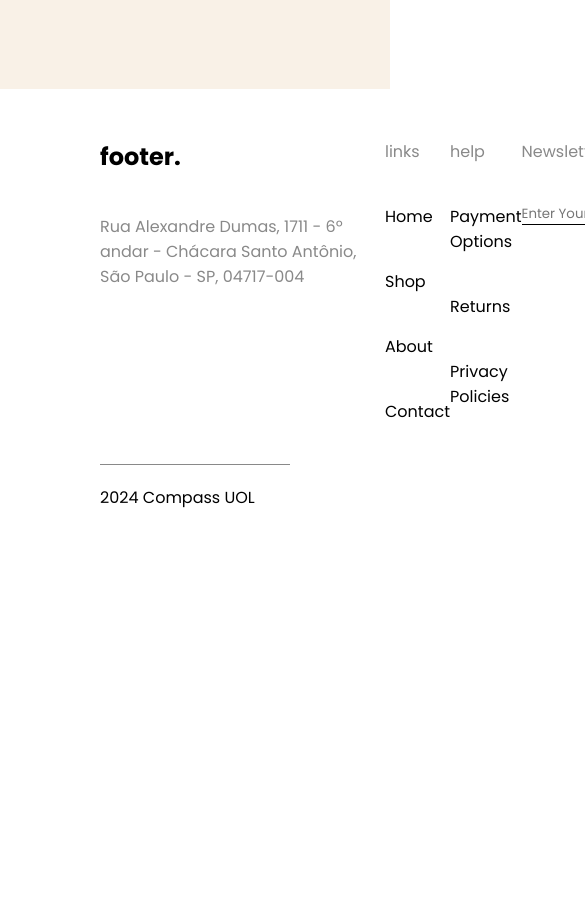
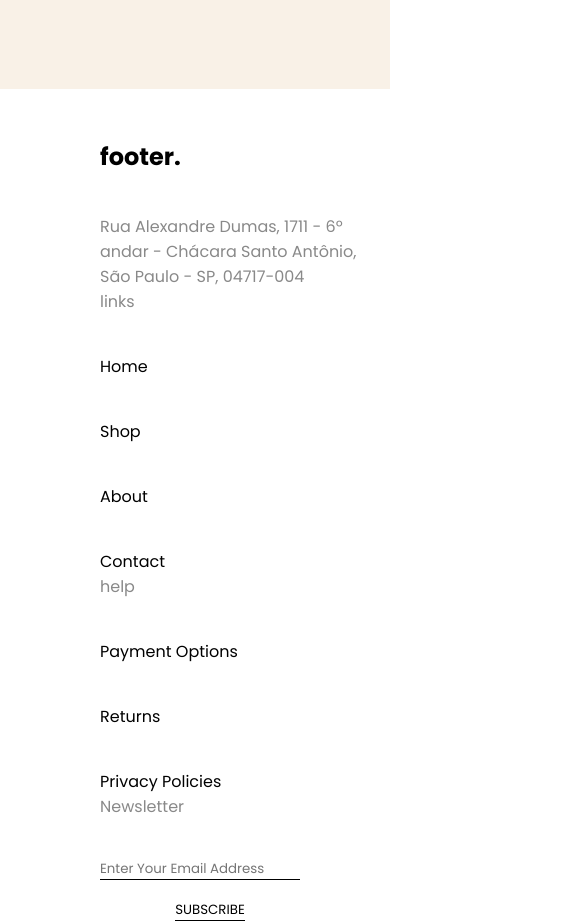
Before and after one commit to tiagograff/desafio_compass_shop, a website: page index.html in a window 390 px wide. Shown: the part 9460-10384 px from the top of the page, 585 px wide, since content can reach past the window. Before the commit the page ends 10070 px from the top, so only its background shows below. Drawn offline with Linux system fonts and the light colour scheme.

Commit message:
CSS: footer responsividade

```diff
--- a/styles/footer.css
+++ b/styles/footer.css
@@ -78,3 +78,19 @@
 #susbcribe-button:hover{
     color: var(--color-gold);
 }
+
+@media (max-width: 1024px) {
+   .footer-content{
+    flex-direction: column;
+   }
+}
+
+@media (max-width: 425px) {
+    .newsletter-content{
+        flex-direction: column;
+    }
+
+    #susbcribe-button{
+        margin: 20px 0 0 0;
+    }
+ }
```
